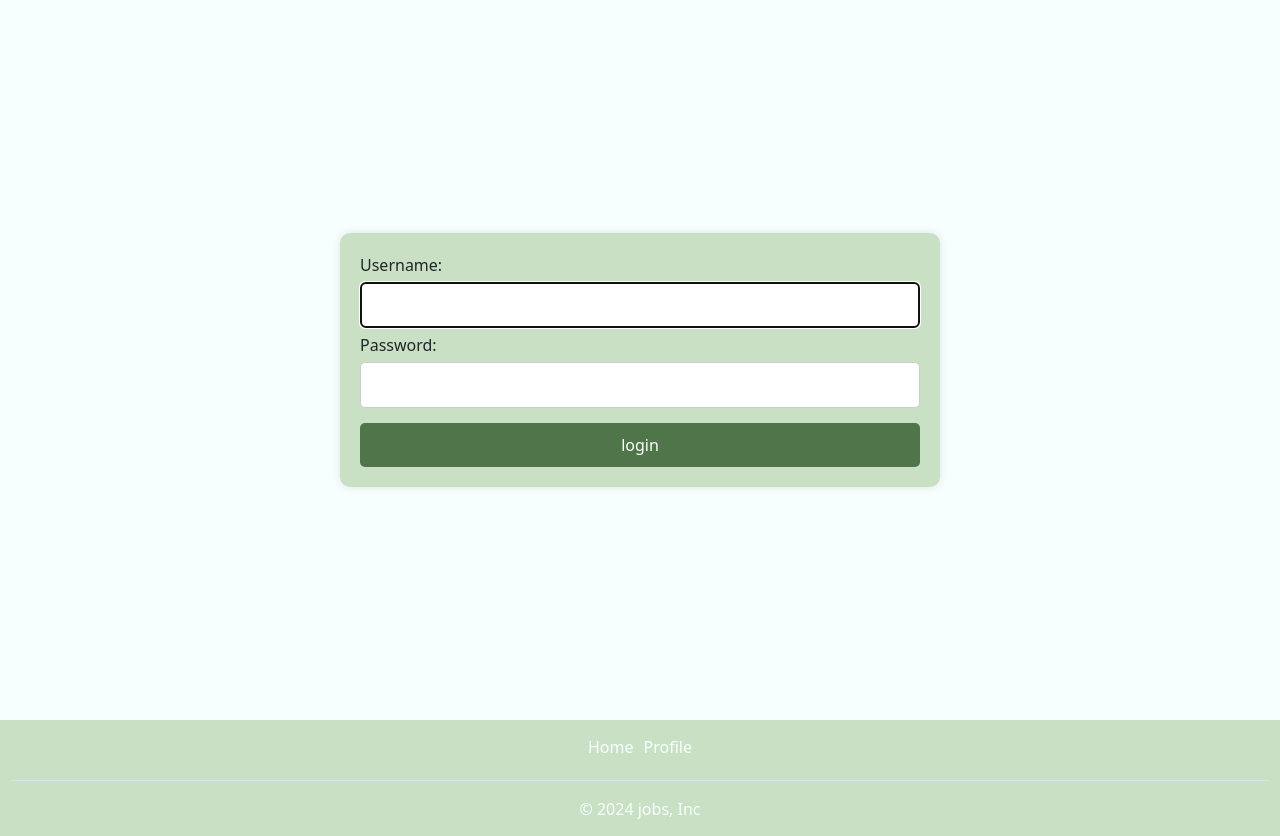
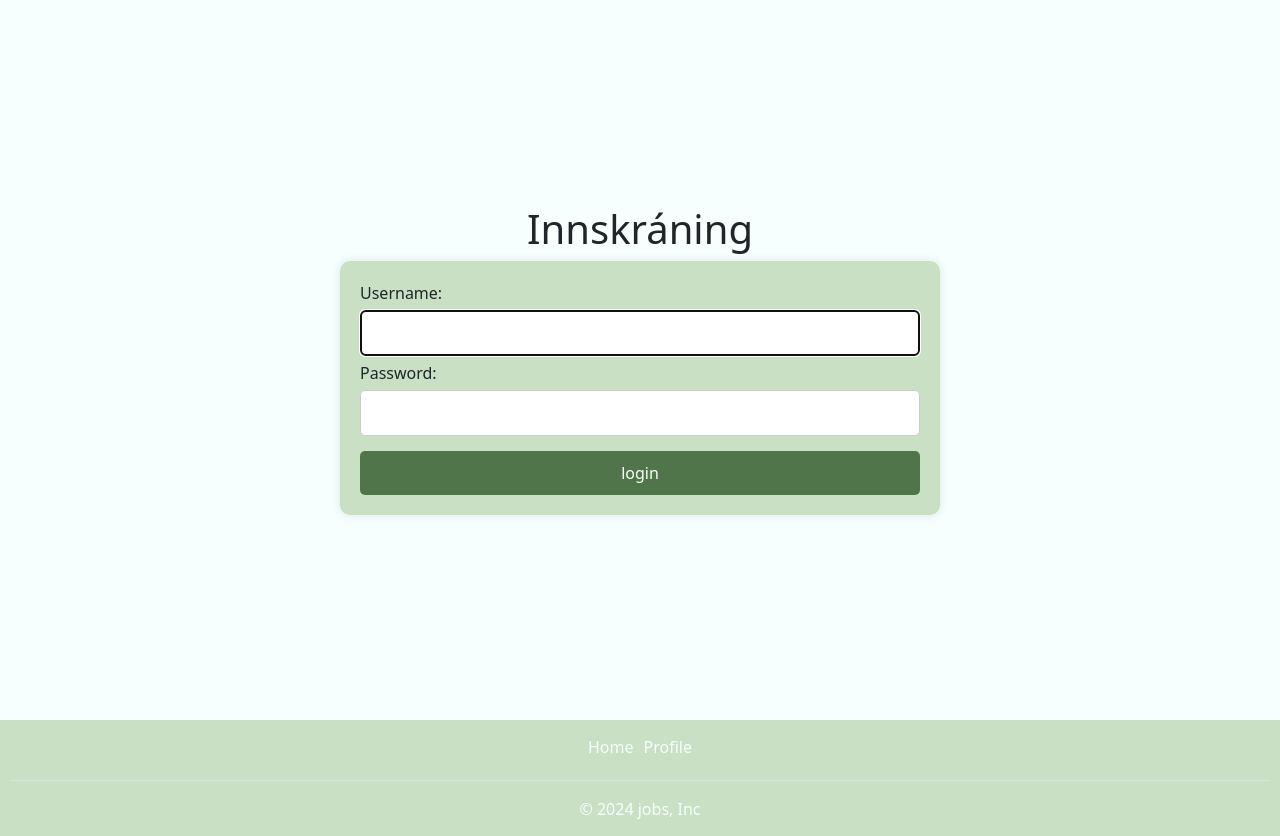
Before and after one commit to PeturDaniel/jobhunters32, a Django app: page /atvinnuleytandi/login in a window 1280 px wide. Shown: the part 56-892 px from the top of the page. Run offline with Django 5.2, Linux system fonts and the light colour scheme.

Commit message:
small fix

```diff
--- a/templates/job_seeker_page/login.html
+++ b/templates/job_seeker_page/login.html
@@ -1,6 +1,7 @@
 {% extends "base.html" %}
 {% block content %}
     <div id="login-block">
+        <h1>Innskráning</h1>
         <form method="post" class="form form-horizontal">
             {% csrf_token %}
             {{ form }}
```
